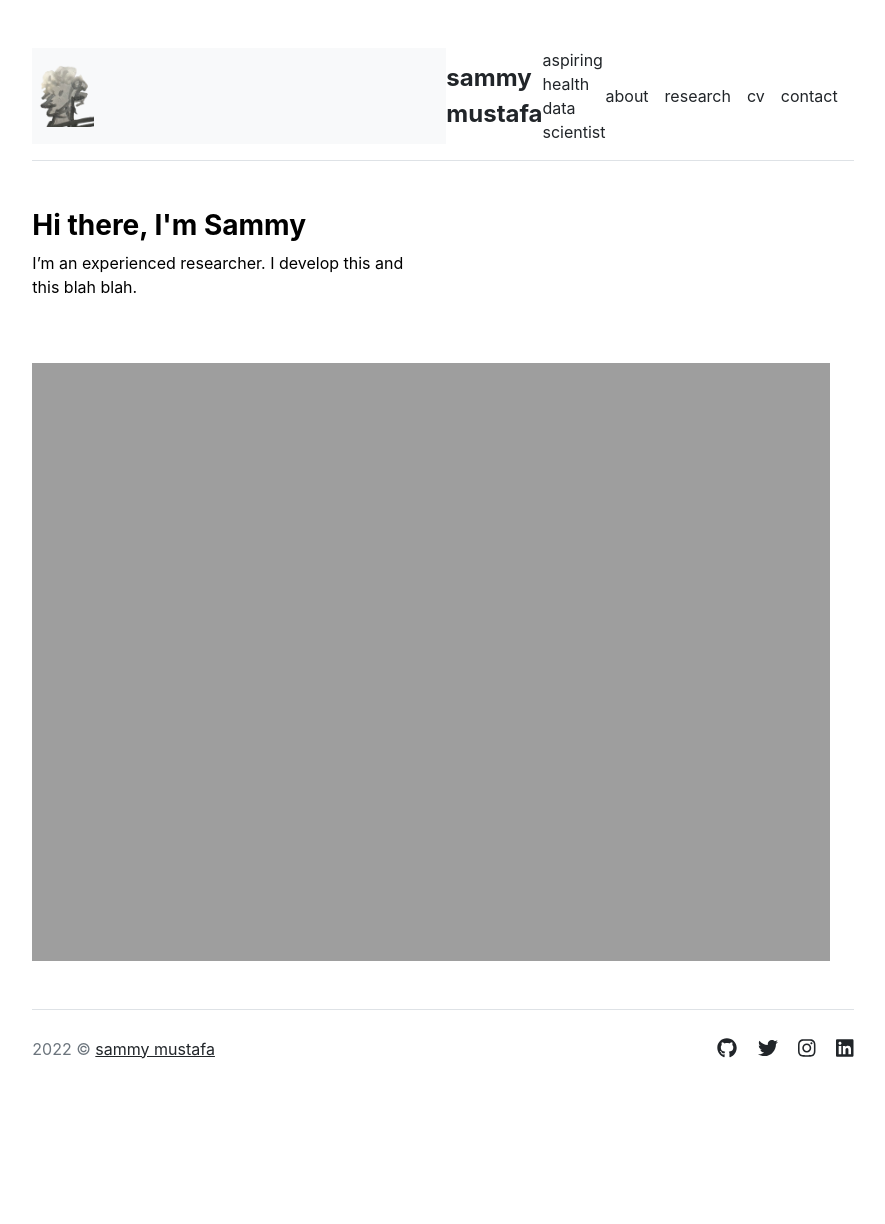
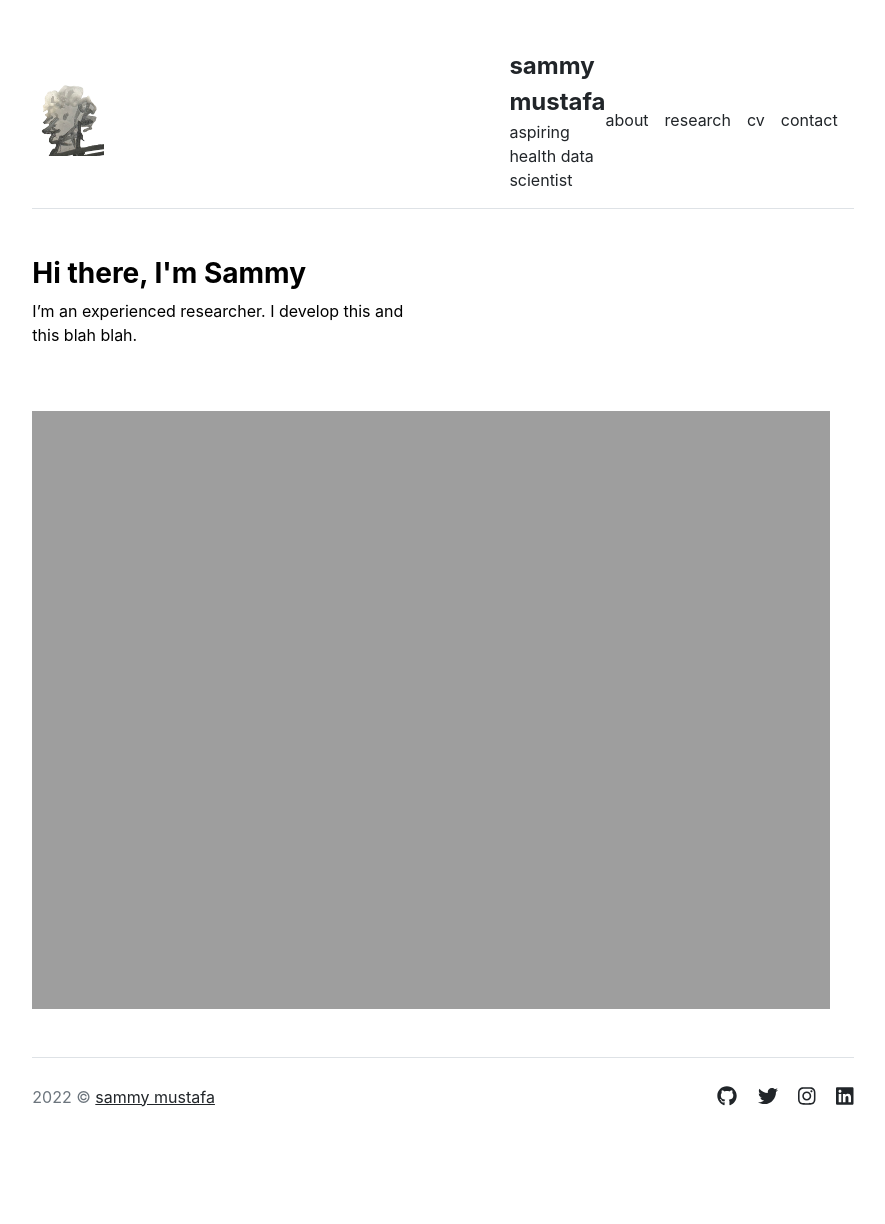
Before and after one commit to sammymustafa/sammymustafa.github.io, a Jekyll site: the page built from index.md, in a window 1280 px wide. Shown: the whole page, without its empty margins (197-1082 px from the left). Built offline with Jekyll 4.4.1, drawn with Linux system fonts in a browser that asks for light colours; before the commit the page ends 1176 px from its top, so only the background shows below that.

Commit message:
Update header.html

```diff
--- a/_includes/header.html
+++ b/_includes/header.html
@@ -1,11 +1,10 @@
 <header class="d-flex flex-column flex-md-row align-items-center pb-3 mb-5 border-bottom">
-  <div class="d-flex flex-nowrap">
-    <nav class="navbar navbar navbar-light bg-light">
-        <a href="{{ site.github.url }}/" class="d-flex order-1 align-items-center">
+  <nav class="navbar navbar-expand-lg navbar-light">
+      <a href="{{ site.github.url }}/" class="d-flex align-items-center">
         <img src="assets/other_icon.png" width="15%">
       </a>
   </nav>
-    <div class="d-flex order-2">
+  <div>
     <a href="{{ site.github.url }}/" class="d-flex align-items-center text-decoration-none">
       <span class="fs-4 fw-bold">{{ site.title }}</span>
     </a>
@@ -13,7 +12,6 @@
       <span>{{ site.description }}</span>
     </a>
   </div>
-  </div>
   <nav class="d-inline-flex mt-2 mt-md-0 ms-md-auto">
     {% for item in site.data.settings.menu %}
       <a class="me-3 py-2 text-decoration-none" href="{{ site.github.url }}{{ item.url }}">{{ item.name }}</a>
```
Lines whose indentation alone changed are shown as unchanged.
